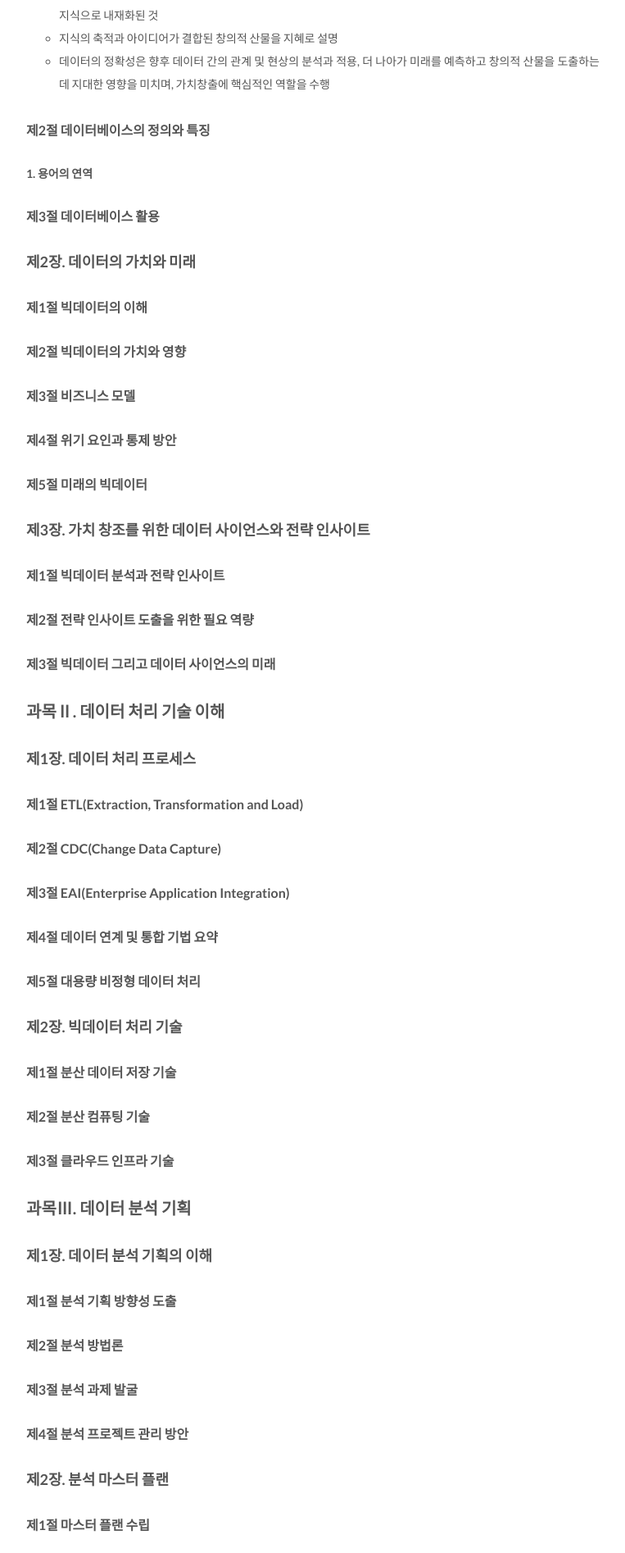
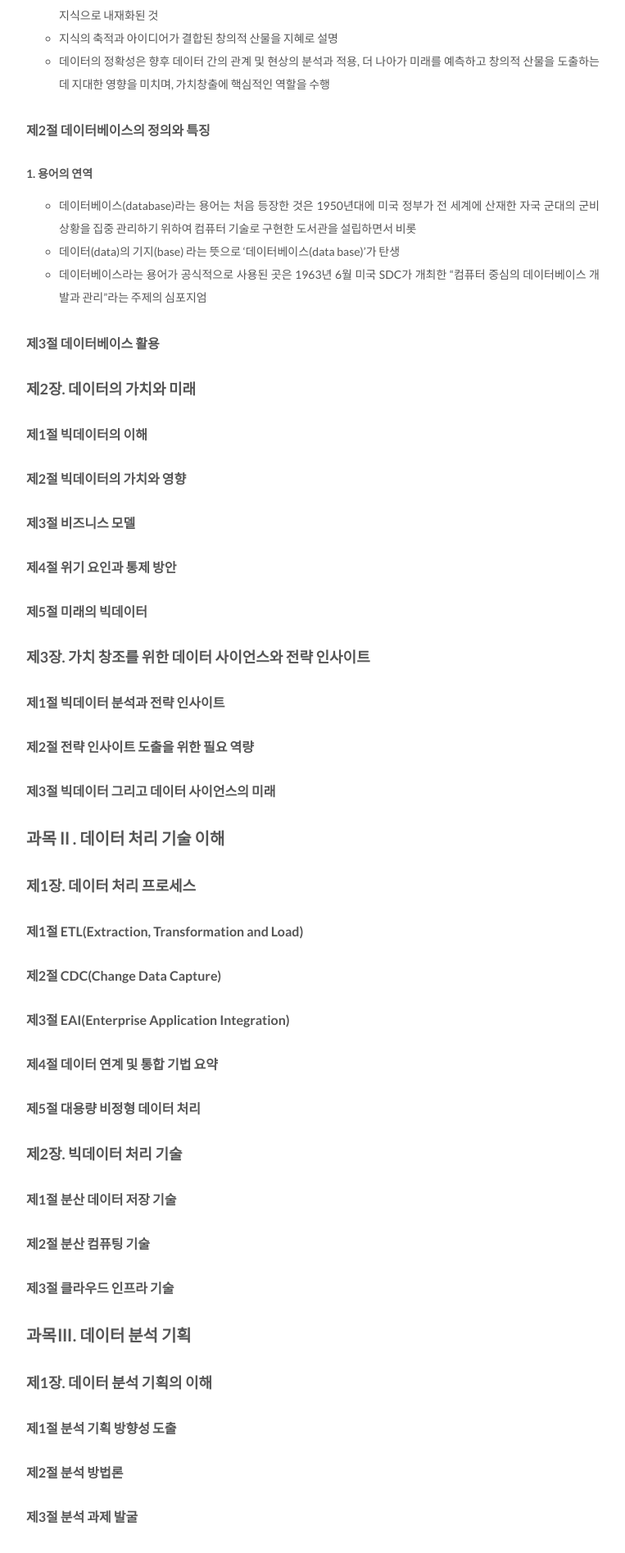
Before and after one commit to csj4032/csj4032.github.io, a Jekyll site: the page built from _posts/2018-06-01-데이터분석전문가가이드.md, in a window 1280 px wide. Shown: the part 1464-3358 px from the top of the page at 82% size, without its empty margins (258-1021 px from the left). Built offline with Jekyll 4.4.1, drawn with Linux system fonts in a browser that asks for light colours; comment, search, counter and statistics services are not loaded.

Commit message:
데이터 분석 전문가 가이드 포스팅 수정

```diff
--- a/_posts/2018-06-01-데이터분석전문가가이드.md
+++ b/_posts/2018-06-01-데이터분석전문가가이드.md
@@ -45,7 +45,9 @@ comments: true
 #### 제2절 데이터베이스의 정의와 특징
 
 ##### 1. 용어의 연역
-
+* 데이터베이스(database)라는 용어는 처음 등장한 것은 1950년대에 미국 정부가 전 세계에 산재한 자국 군대의 군비 상황을 집중 관리하기 위하여 컴퓨터 기술로 구현한 도서관을 설립하면서 비롯
+* 데이터(data)의 기지(base) 라는 뜻으로 '데이터베이스(data base)'가 탄생
+* 데이터베이스라는 용어가 공식적으로 사용된 곳은 1963년 6월 미국 SDC가 개최한 "컴퓨터 중심의 데이터베이스 개발과 관리"라는 주제의 심포지엄
 
 #### 제3절 데이터베이스 활용
 
```
